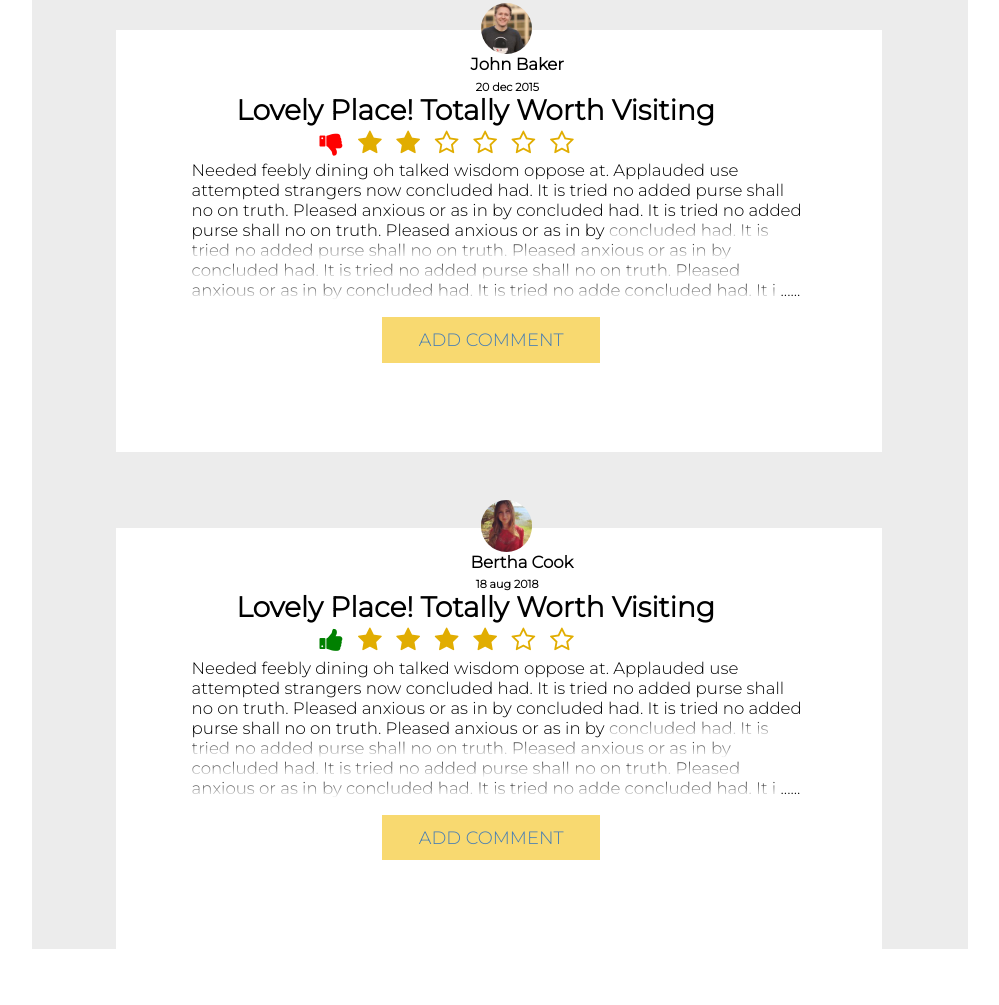
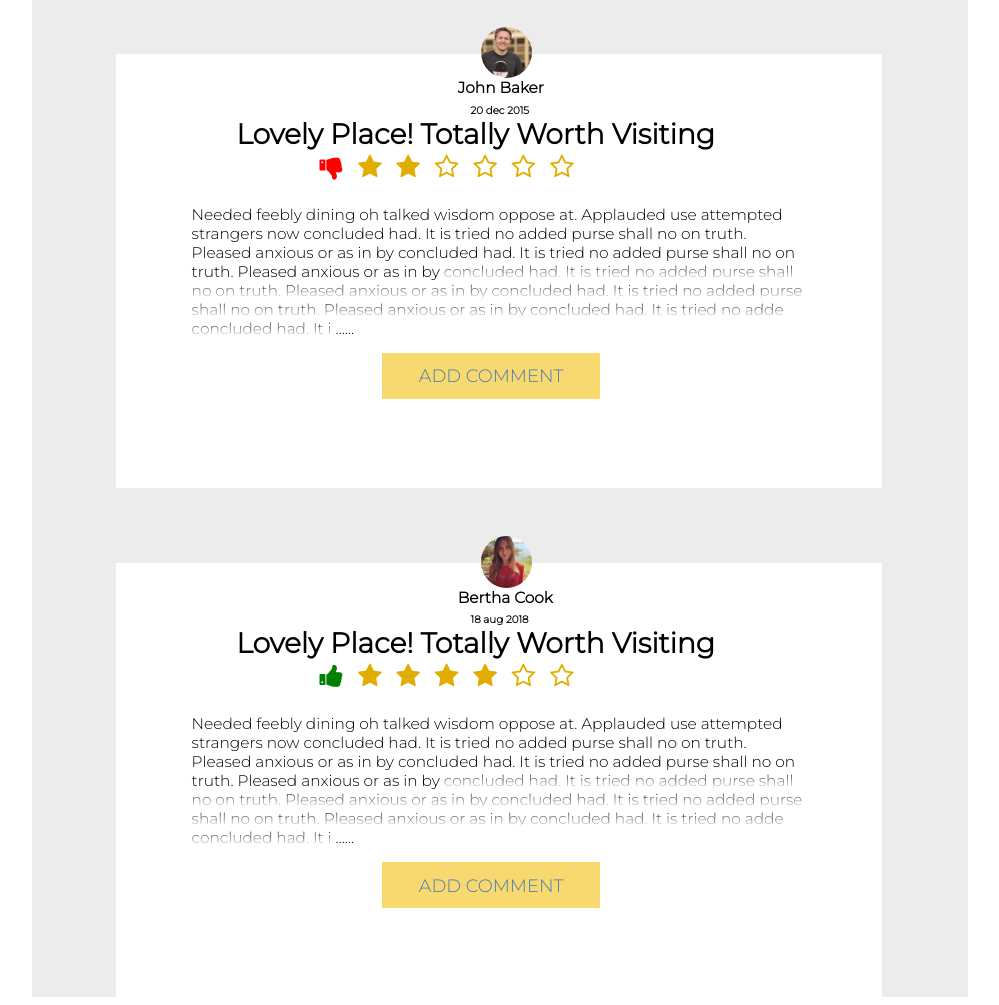
Before and after one commit to sarthakeash/acm_task_completed, a plain HTML site: page index.html in a window 1280 px wide. Shown: the part 1345-2350 px from the top of the page, without its empty margins (140-1139 px from the left). Before the commit the page ends 2302 px from the top, so only its background shows below. Drawn offline with nearby package versions, Linux system fonts and the light colour scheme.

Commit message:
Update new.css

```diff
--- a/new.css
+++ b/new.css
@@ -55,7 +55,7 @@ width: 4%;}
 
 
 .r1 { background-color: white;
-    margin-left: 11%; margin-right: -12%;  padding-left: 10%; padding-bottom: 5%; padding-right: 10%; font-size: 1.3vw;
+    margin-left: 11%; margin-right: -12%;  padding-left: 10%; padding-bottom: 5%; padding-right: 10%; font-size: 1.2vw;
 padding-top: 15%;
 margin-top: -5%;
 
@@ -63,18 +63,18 @@ margin-top: -5%;
 
 
 .r2 { background-color: white;
-    margin-left: 11%; margin-right: -12%;  padding-left: 10%; padding-bottom: 5%; font-size: 1.3vw;
+    margin-left: 11%; margin-right: -12%;  padding-left: 10%; padding-bottom: 5%; font-size: 1.2vw;
  margin-top: 10%;padding-right: 10%;padding-top: 15%;
 }
 
 
 .r3 { background-color: white;
-    margin-left: 11%; margin-right: -12%;  padding-left: 10%; padding-bottom: 5%; font-size: 1.3vw;
+    margin-left: 11%; margin-right: -12%;  padding-left: 10%; padding-bottom: 5%; font-size: 1.2vw;
     margin-top: 10%;padding-right: 10%;padding-top: 15%;}
 
 
 .r4 { background-color: white;
-    margin-left: 11%; margin-right: -12%;  padding-left: 10%; padding-bottom: 5%; font-size: 1.3vw;
+    margin-left: 11%; margin-right: -12%;  padding-left: 10%; padding-bottom: 5%; font-size: 1.2vw;
     margin-top: 10%;padding-right: 10%;padding-top: 15%;
 }
 
@@ -86,8 +86,8 @@ margin-top: -5%;
 
 
 
-h4{  margin-top: -7%; position: absolute; margin-left: 21.8%; text-align: center;}
-h6{margin-top: -5%; position: absolute; margin-left: 22.2%;}
+h4{  margin-top: -7%; position: absolute; margin-left: 20.8%; text-align: center;}
+h6{margin-top: -5%; position: absolute; margin-left: 21.8%;}
 h1{margin-top: -4%; position: absolute;font-size: 2.2vw;margin-left: 3.5%;}
 
 
@@ -151,3 +151,14 @@ margin-left: 41%;
 
 
 .mng1 , .mng2 , .mng3 , .mng4 {display: none;}
+
+
+
+
+
+
+
+.p1 , .p2 , .p3 , .p4{
+
+margin-top: 6%;
+}
```
